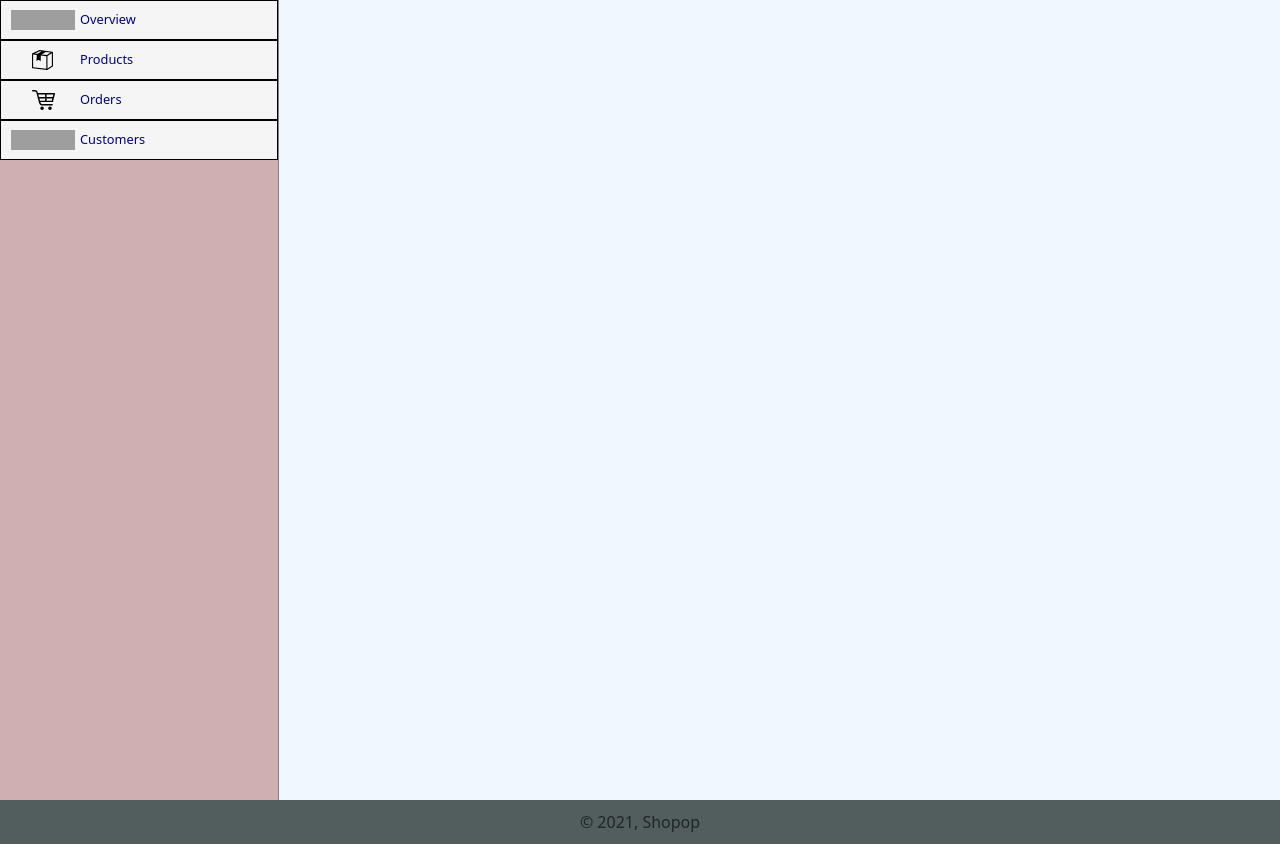
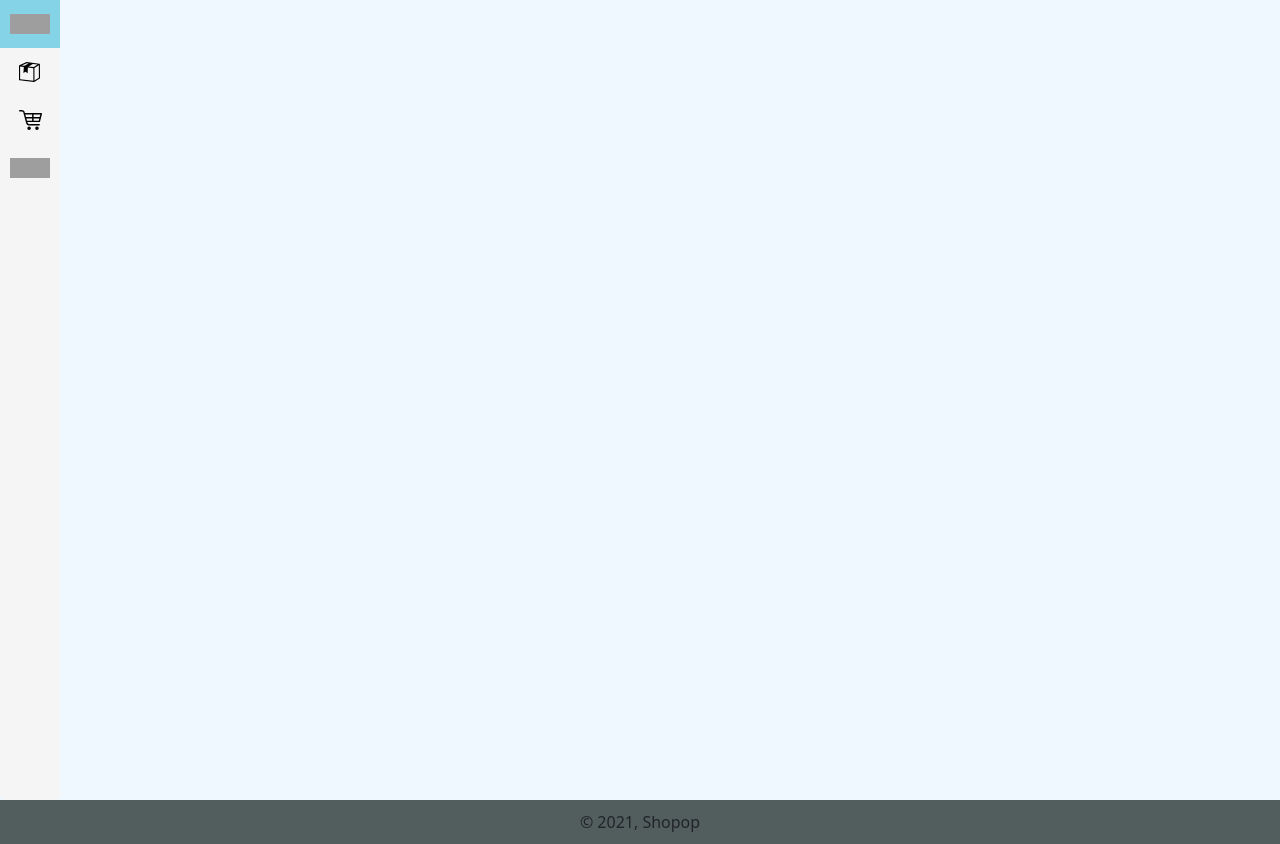
Before and after one commit to RubelBiswasCS/shopping-site, a Django app: page /dashboard in a window 1280 px wide. Shown: the part 90-934 px from the top of the page. Run offline with Django 3.2, Linux system fonts and the light colour scheme; data that the repository does not hold is empty; some web fonts are replaced; grey boxes are pictures that could not be loaded.

Commit message:
modified dashboard style

```diff
--- a/store/static/store/css/dashboard.css
+++ b/store/static/store/css/dashboard.css
@@ -18,8 +18,11 @@
     align-items: center;
     width: auto;
     min-height: 100vh;
-    background-color: rgb(207, 175, 175);
-    border-right: 1px solid gray;
+    background-color: whitesmoke;
+
+    /* background-color: rgb(207, 175, 175); */
+    /* border-right: 1px solid gray; */
+    border-radius: 5px 5px 5px 5px;
 }
 ul{
     display: flex;
@@ -36,7 +39,7 @@ li{
     justify-content: center;
     list-style: none;
     width: 100%;
-    min-height: 2vh;
+    min-height: 6vh;
     margin: 0;
     padding:0;
     height: 5vh;
@@ -50,9 +53,10 @@ li{
     justify-content: center;
     box-sizing: border-box;
     text-decoration: none;
+    background-color: rgb(43, 11, 11);
     background-color: whitesmoke;
     color: darkblue;
-    border: 1px solid black;
+    /* border: 1px solid black; */
     margin:0;
     padding: 0 10px 0 10px;
     width: 100%;
@@ -72,7 +76,7 @@ li{
 }
 .dashboard span.nav-icon{
     /* width:30%; */
-    width: 5vw;
+    width: 2vw;
     /* height: 60%; */
     height: 10px;
     padding:10px 20px 10px 20px;
@@ -103,11 +107,17 @@ li{
     display: flex;
     align-items: center;
     justify-content: flex-start;
-    /* display: none; */
-    width: 15vw;
+    display: none;
+    width: 12vw;
     /* min-width: 70%; */
     padding:5px;
+    padding-left: 15px;
     /* background-color: cadetblue; */
-    font-size: .8em;
+    font-size: .9em;
+    color:black;
 
 }
+.nav-active{
+    background-color: rgb(133, 211, 231) !important;
+    color:rgb(9, 54, 80) !important;
+}
--- a/store/templates/store/dashboard.html
+++ b/store/templates/store/dashboard.html
@@ -5,7 +5,7 @@
         <section class="navigation-bar">
             <ul>
                 <li>
-                    <a href="#">
+                    <a href="#" class="nav-active">
                         <span id = "nav-overview" class="nav-icon ">
 
                         </span>
```
